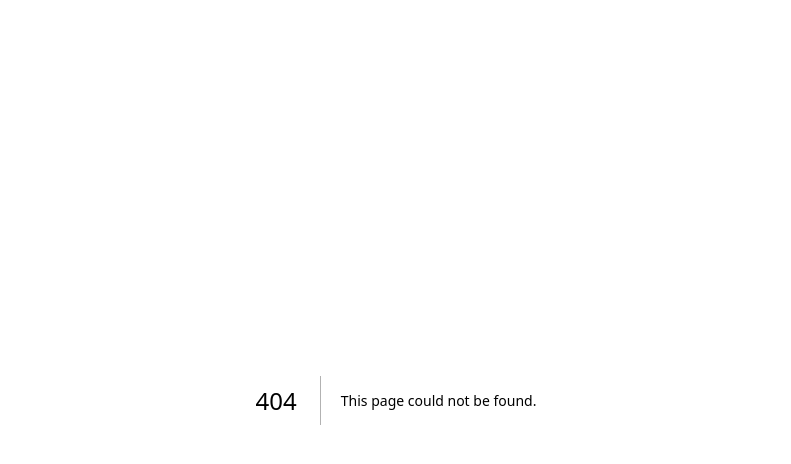
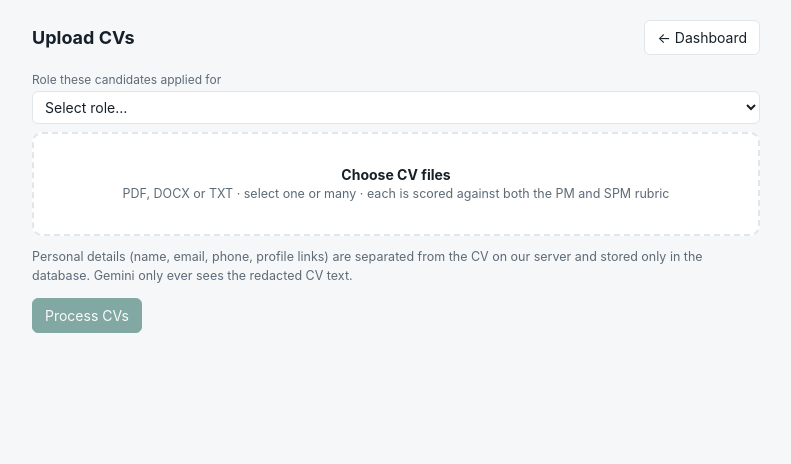
Before and after one commit to shreyamalu-eng/kargo-hiring, a Next.js app: page /upload in a window 1280 px wide. Before the commit this address had no page. Shown: the top 464 px of the page, without its empty margins (244-1035 px from the left). Built offline with nearby package versions, Linux system fonts and the light colour scheme.

Commit message:
Add files via upload

```diff
--- /dev/null
+++ b/app/upload/page.tsx
@@ -0,0 +1,128 @@
+"use client";
+
+import { useSearchParams } from "next/navigation";
+import { Suspense, useState } from "react";
+
+type Item = { file: File; state: "queued" | "working" | "done" | "error"; note?: string };
+
+function Upload() {
+  const params = useSearchParams();
+  const [role, setRole] = useState<"PM" | "SPM" | "">(params.get("role") === "SPM" ? "SPM" : params.get("role") === "PM" ? "PM" : "");
+  const [items, setItems] = useState<Item[]>([]);
+  const [running, setRunning] = useState(false);
+  const [phase, setPhase] = useState("");
+
+  const set = (i: number, patch: Partial<Item>) => setItems((xs) => xs.map((x, j) => (j === i ? { ...x, ...patch } : x)));
+
+  async function uploadOne(i: number, it: Item) {
+    for (let attempt = 0; attempt < 6; attempt++) {
+      set(i, { state: "working", note: attempt ? `retrying (${attempt})…` : "reading + scoring…" });
+      const fd = new FormData();
+      fd.append("file", it.file);
+      fd.append("role", role);
+      const res = await fetch("/api/upload", { method: "POST", body: fd });
+      const json = await res.json().catch(() => ({ error: `HTTP ${res.status}` }));
+      if (res.ok) return set(i, { state: "done", note: `PM ${json.pm} · SPM ${json.spm}` });
+      if (res.status === 429 || json.rateLimited) {
+        set(i, { note: "Gemini rate limit - waiting 30s…" });
+        await new Promise((r) => setTimeout(r, 30_000));
+        continue;
+      }
+      return set(i, { state: "error", note: json.error || `HTTP ${res.status}` });
+    }
+    set(i, { state: "error", note: "Gave up after repeated rate limits - retry from the dashboard" });
+  }
+
+  async function start() {
+    if (!role || !items.length) return;
+    setRunning(true);
+    setPhase("Scoring CVs…");
+    // Two at a time keeps us inside the Gemini free-tier rate limit most of the time.
+    let next = 0;
+    const worker = async () => {
+      while (next < items.length) {
+        const i = next++;
+        if (items[i].state !== "done") await uploadOne(i, items[i]);
+      }
+    };
+    await Promise.all([worker(), worker()]);
+
+    setPhase("Generating briefs and draft emails…");
+    for (let k = 0; k < 60; k++) {
+      const res = await fetch("/api/drafts", { method: "POST", headers: { "content-type": "application/json" }, body: JSON.stringify({ role }) });
+      const r = await res.json().catch(() => ({}));
+      if (!res.ok) { setPhase(`Draft generation error: ${r.error ?? res.status} - finish from the dashboard`); break; }
+      if (r.remaining === 0) { setPhase("Done - all candidates scored, ranked and drafted."); break; }
+      if (r.done === 0 && r.lastError) {
+        if (!String(r.lastError).startsWith("RATE_LIMITED")) { setPhase(`Draft error: ${r.lastError}`); break; }
+        setPhase(`Rate limited - waiting 30s (${r.remaining} drafts left)…`);
+        await new Promise((s) => setTimeout(s, 30_000));
+      } else setPhase(`Generating briefs and draft emails… ${r.remaining} left`);
+    }
+    setRunning(false);
+  }
+
+  const done = items.filter((x) => x.state === "done").length;
+
+  return (
+    <div className="wrap" style={{ maxWidth: 760 }}>
+      <header className="top">
+        <h1>Upload CVs</h1>
+        <a className="btn" href={`/?role=${role || "PM"}`}>← Dashboard</a>
+      </header>
+
+      <div className="field">
+        <label>Role these candidates applied for</label>
+        <select value={role} onChange={(e) => setRole(e.target.value as "PM" | "SPM")} disabled={running}>
+          <option value="">Select role…</option>
+          <option value="PM">Product Manager (PM)</option>
+          <option value="SPM">Senior Product Manager (SPM)</option>
+        </select>
+      </div>
+
+      <label className="drop" style={{ display: "block", cursor: running ? "default" : "pointer" }}>
+        <input
+          type="file"
+          multiple
+          accept=".pdf,.docx,.txt"
+          disabled={running}
+          style={{ display: "none" }}
+          onChange={(e) => setItems(Array.from(e.target.files ?? []).map((file) => ({ file, state: "queued" })))}
+        />
+        <b>Choose CV files</b>
+        <div className="sub">PDF, DOCX or TXT · select one or many · each is scored against both the PM and SPM rubric</div>
+      </label>
+
+      <p className="sub">
+        Personal details (name, email, phone, profile links) are separated from the CV on our server and stored only in
+        the database. Gemini only ever sees the redacted CV text.
+      </p>
+
+      <div className="row">
+        <button className="primary" disabled={!role || !items.length || running} onClick={start}>
+          {running ? "Working…" : `Process ${items.length || ""} CV${items.length === 1 ? "" : "s"}`}
+        </button>
+        {phase && <span>{phase}</span>}
+        {items.length > 0 && <span className="sub">{done}/{items.length} scored</span>}
+      </div>
+
+      {items.length > 0 && (
+        <table className="queue" style={{ width: "100%", marginTop: 16, borderCollapse: "collapse" }}>
+          <tbody>
+            {items.map((it, i) => (
+              <tr key={i}>
+                <td>{it.file.name}</td>
+                <td><span className={`badge ${it.state === "done" ? "invite" : it.state === "error" ? "err" : ""}`}>{it.state}</span></td>
+                <td className="sub">{it.note}</td>
+              </tr>
+            ))}
+          </tbody>
+        </table>
+      )}
+    </div>
+  );
+}
+
+export default function Page() {
+  return <Suspense><Upload /></Suspense>;
+}
```
